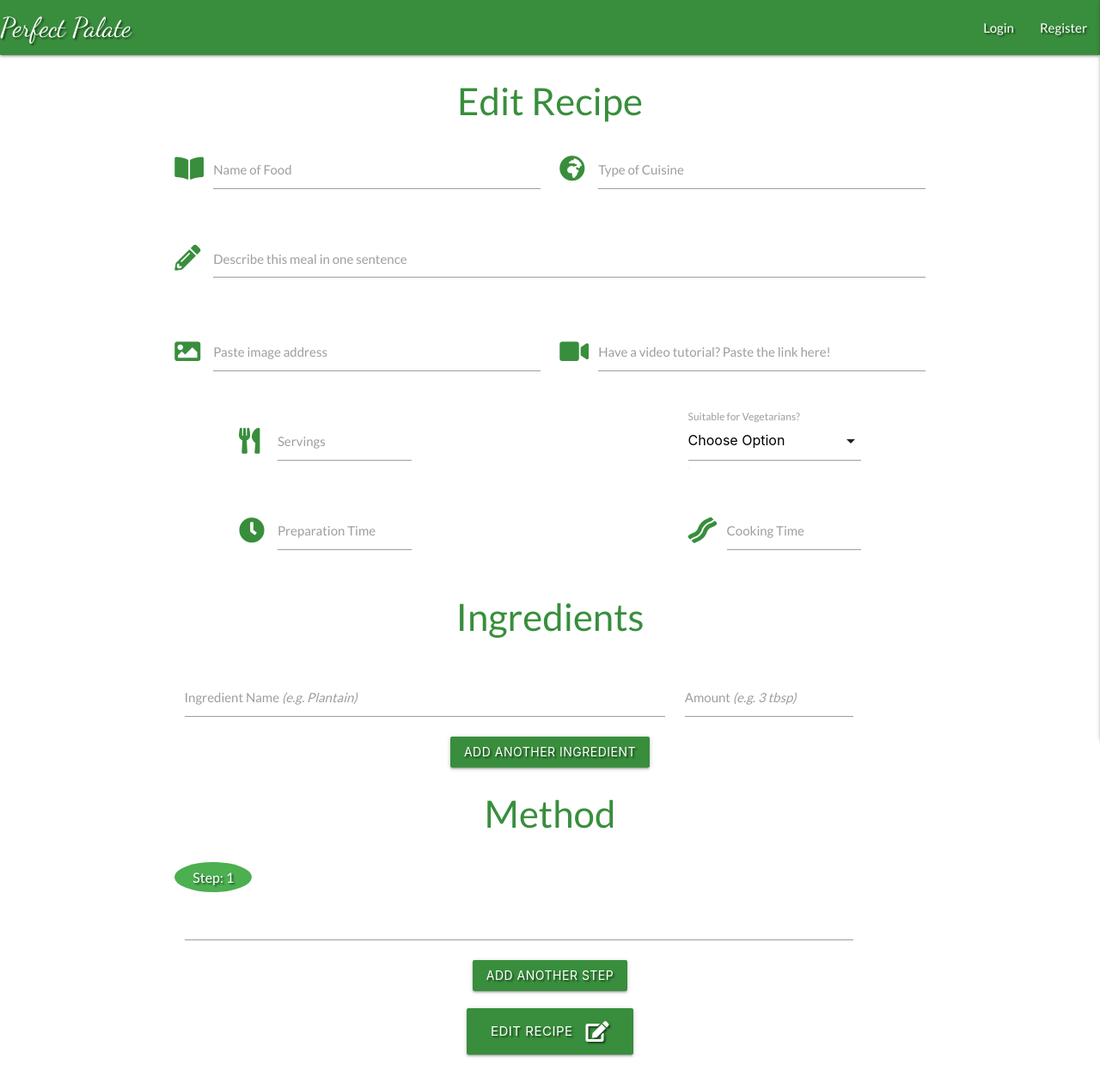
After one commit to jerhabor/perfect-palate, a Flask app: template templates/edit_recipe.html in a window 1280 px wide. The commit adds this page. Shown: the whole page at 86% size. Run offline with Flask 2, Linux system fonts and the light colour scheme; the template is opened without the code that fills it, so the values that code supplies are empty; some libraries are stand-ins or nearby versions.

Commit message:
FEAT: Edit button on the recipe page is now wired up via app.py

```diff
--- a/app.py
+++ b/app.py
@@ -151,8 +151,14 @@ def new_recipe():
         mongo.db.recipes.insert_one(recipe)
         flash("Thank you! Your recipe has been successfully added.")
         return redirect(url_for("recipes"))
+
     return render_template("new_recipe.html")
 
+
+@app.route("/edit_recipe/<recipe_id>", methods=["GET", "POST"])
+def edit_recipe(recipe_id):
+    recipe = mongo.db.recipes.find_one({"_id": ObjectId(recipe_id)})
+    return render_template("edit_recipe.html", recipe=recipe)
 
 if __name__ == "__main__":
     app.run(host=os.environ.get("IP"),
--- /dev/null
+++ b/templates/edit_recipe.html
@@ -0,0 +1,131 @@
+{% extends "base.html" %}
+{% block content %}
+
+    <!-- Page Title -->
+    <h3 class="green-text text-darken-2 center-align">Edit Recipe</h3>
+
+    <!-- Add a New Recipe Form -->
+    <div class="row">
+        <form class="col s12" method="POST" action="{{ url_for('edit_recipe', recipe_id=recipe._id) }}">
+            <div class="row">
+                <!-- Name of the Recipe -->
+                <div class="input-field col s12 m6">
+                    <i class="fas fa-book-open green-text text-darken-2 prefix"></i>
+                    <input id="recipe_name" name="recipe_name" minlength="5" maxlength="50"
+                        type="text" class="validate" required>
+                    <label for="recipe_name">Name of Food</label>
+                </div>
+                <!-- Type of Cuisine -->
+                <div class="input-field col s12 m6">
+                    <i class="fas fa-globe-africa green-text text-darken-2 prefix"></i>
+                    <input id="cuisine_type" name="cuisine_type" minlength="5" maxlength="30"
+                        type="text" class="validate" required>
+                    <label for="cuisine_type">Type of Cuisine</label>
+                </div>
+            </div>
+            <div class="row">
+                <!-- Description of meal -->
+                <div class="input-field col s12">
+                    <i class="fas fa-pencil-alt green-text text-darken-2 prefix"></i>
+                    <textarea id="description" name="description" class="validate materialize-textarea"
+                        minlength="5" maxlength="100" required></textarea>
+                    <label for="description">Describe this meal in one sentence</label>
+                </div>
+            </div>
+            <div class="row">
+                <!-- Link to Image -->
+                <div class="input-field col s12 m6">
+                    <i class="fas fa-image green-text text-darken-2 prefix"></i>
+                    <input id="image" name="image" type="text" class="validate" required>
+                    <label for="image">Paste image address</label>
+                </div>
+                <!-- Link to Video -->
+                <div class="input-field col s12 m6">
+                    <i class="fas fa-video green-text text-darken-2 prefix"></i>
+                    <input id="video" name="video" type="text" class="validate">
+                    <label for="video">Have a video tutorial? Paste the link here!</label>
+                </div>
+            </div>
+            <div class="row">
+                <!-- Servings -->
+                <div class="input-field col s6 m3 offset-m1">
+                    <i class="fas fa-utensils green-text text-darken-2 prefix"></i>
+                    <input id="servings" name="servings" type="number" min="1" max="5"
+                        class="validate" required>
+                    <label for="servings">Servings</label>
+                </div>
+                <!-- Is Vegetarian checkbox -->
+                <div class="input-field col s6 m3 offset-m4">
+                    <select id="is_vegetarian" name="is_vegetarian" class="validate" required>
+                        <option value="" disabled selected>Choose Option</option>
+                        <option value="Yes">Yes</option>
+                        <option value="No">No</option>
+                    </select>
+                    <label for="is_vegetarian">Suitable for Vegetarians?</label>
+                </div>
+            </div>
+            <div class="row">
+                <!-- Preparation Time -->
+                <div class="input-field col s6 m3 offset-m1">
+                    <i class="fas fa-clock green-text text-darken-2 prefix"></i>
+                    <input id="prep_time" name="prep_time" type="number" min="1"
+                        class="validate" required>
+                    <label for="prep_time">Preparation Time</label>
+                </div>
+                <!-- Cooking Time -->
+                <div class="input-field col s6 m3 offset-m4">
+                    <i class="fas fa-bacon green-text text-darken-2 prefix"></i>
+                    <input id="cooking_time" name="cooking_time" type="number" min="1"
+                        class="validate" required>
+                    <label for="cooking_time">Cooking Time</label>
+                </div>
+            </div>
+            <!-- Recipe Ingredients -->
+            <h3 class="green-text text-darken-2 center-align">Ingredients</h3>
+            <div class="row">
+                <div class="col s12">
+                    <ul class="ingredient_items">
+                        <li>
+                            <div class="input-field col s6 m8">
+                                <input id="ingredient_name" name="ingredient_name" minlength="1" maxlength="50" type="text"
+                                    class="validate" required>
+                                <label for="ingredient_name">Ingredient Name <em>(e.g. Plantain)</em></label>
+                            </div>
+                            <div class="input-field col s5 m3">
+                                <input id="ingredient_amount" name="ingredient_amount" minlength="1" maxlength="50" type="text" class="validate" required>
+                                <label for="ingredient_amount">Amount <em>(e.g. 3 tbsp)</em></label>
+                            </div>
+                        </li>
+                    </ul>
+                </div>
+                <div class="col s12 center-align">
+                    <button id="add_ingredient" class="btn green darken-2 text-shadow">Add Another Ingredient</button>
+                </div>
+            </div>
+            <!-- Recipe Method -->
+            <h3 class="green-text text-darken-2 center-align">Method</h3>
+            <div class="row">
+                <div class="method-steps">
+                    <div class="input-field col s12">
+                        <span class="col s11">
+                        <input id="method" name="method" type="text"
+                            class="validate">
+                        </span>
+                    </div>
+                </div>
+                <div class="col s12 center-align">
+                    <button id="add_step" class="btn green darken-2 text-shadow">Add Another Step</button>
+                </div>
+            </div>
+            <!-- Submit Button -->
+            <div class="row">
+                <div class="col s12 center-align">
+                    <button type="submit" class="btn-large green darken-2 text-shadow">
+                        Edit Recipe <i class="fas fa-edit right"></i>
+                    </button>
+                </div>
+            </div>
+        </form>
+    </div>
+
+{% endblock %}
--- a/templates/recipes.html
+++ b/templates/recipes.html
@@ -23,7 +23,7 @@
                                         data-tooltip="Suitable for Vegetarians"></i>
                                 {% endif %}
                             </h6>
-                            <a href="" class="waves-effect waves-light btn-small light-green">Edit</a>
+                            <a href="{{ url_for('edit_recipe', recipe_id=recipe._id) }}" class="waves-effect waves-light btn-small light-green">Edit</a>
                         </div>
                     </div>
                     <!-- Card Reveal Information -->
```
